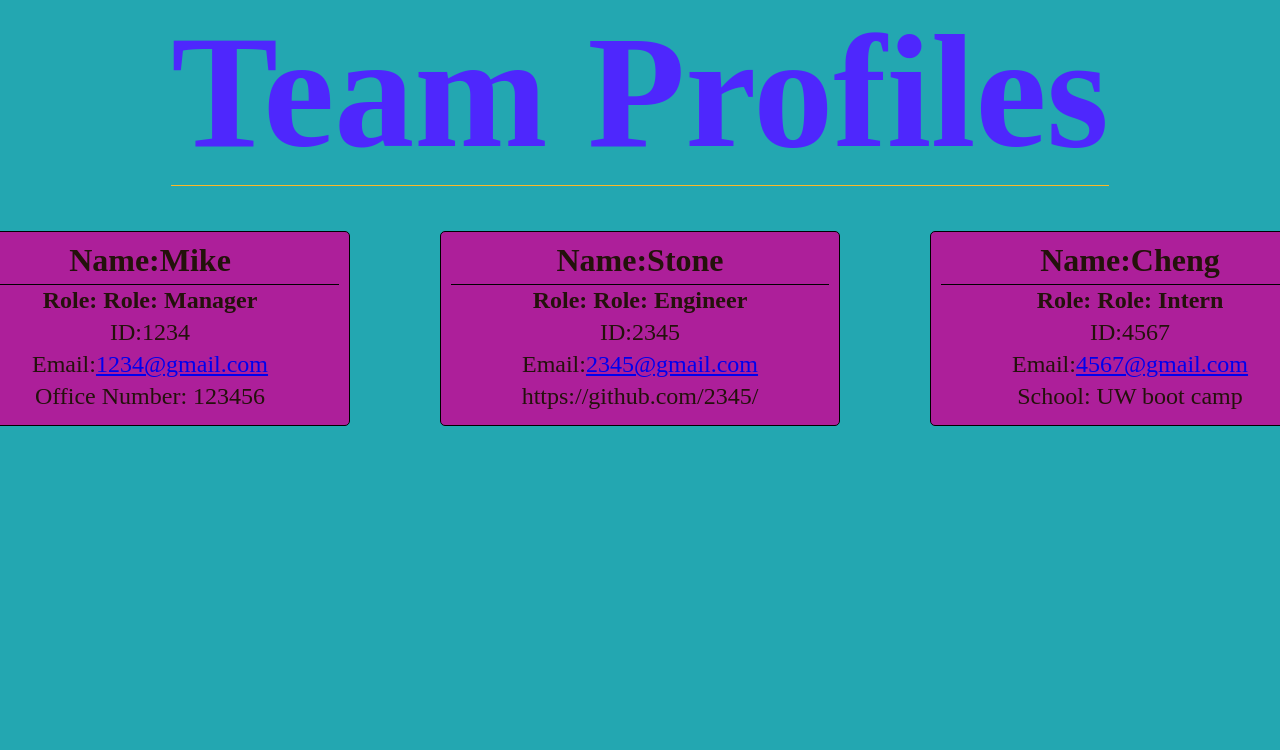
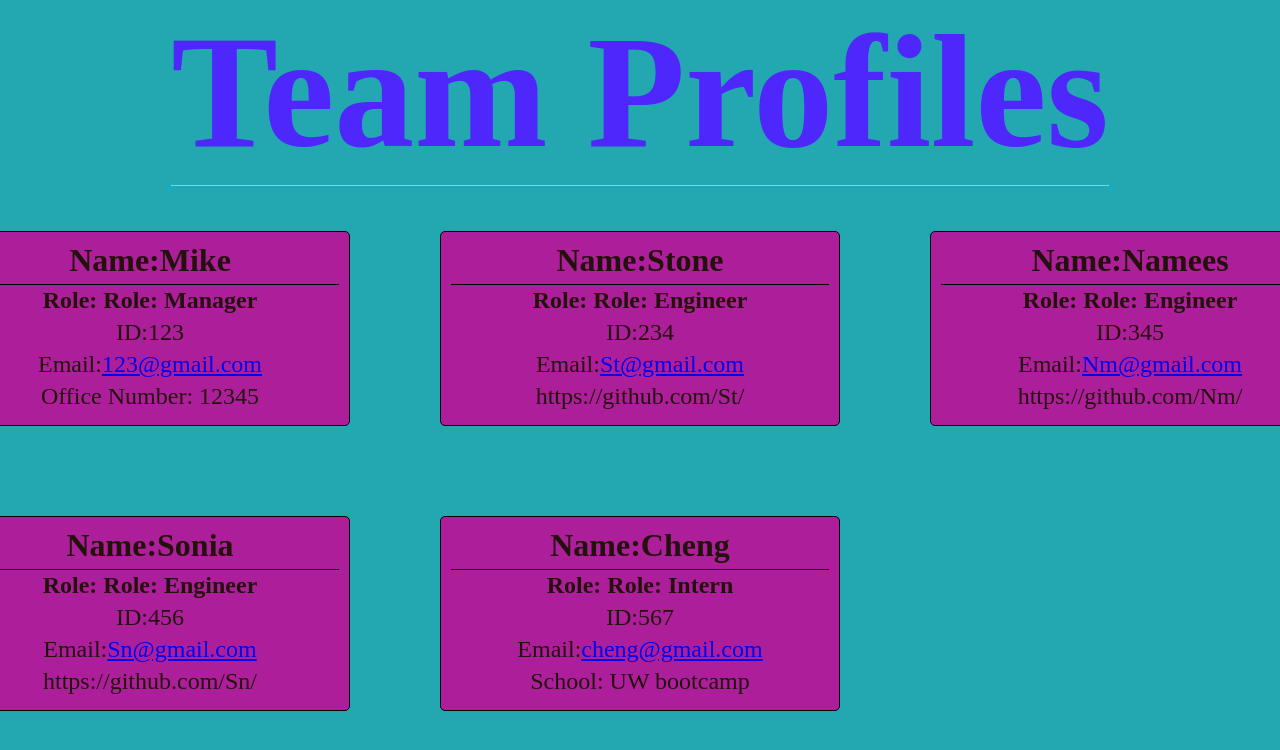
Before and after one commit to Morganbb104/Team-Profile-Generator, a website: page dist/index.html in a window 1280 px wide. Shown: the top 750 px of the page. Drawn offline with Linux system fonts and the light colour scheme.

Commit message:
+ screenshots

```diff
--- a/dist/index.html
+++ b/dist/index.html
@@ -16,21 +16,33 @@
     <div>
             <h2>Name:Mike</h2>
             <h3>Role: Role: Manager</h3>
-            <p>ID:1234</p>
-            <p>Email:<a href="mailto:https://1234@gmail.com">1234@gmail.com</a></p>
-            <p>Office Number: 123456</p>
+            <p>ID:123</p>
+            <p>Email:<a href="mailto:https://123@gmail.com">123@gmail.com</a></p>
+            <p>Office Number: 12345</p>
         </div><div>
             <h2>Name:Stone</h2>
             <h3>Role: Role: Engineer</h3>
-            <p>ID:2345</p>
-            <p>Email:<a href="mailto:https://2345@gmail.com">2345@gmail.com</a></p>
-            <p>https://github.com/2345/</p>
+            <p>ID:234</p>
+            <p>Email:<a href="mailto:https://St@gmail.com">St@gmail.com</a></p>
+            <p>https://github.com/St/</p>
+        </div><div>
+            <h2>Name:Namees</h2>
+            <h3>Role: Role: Engineer</h3>
+            <p>ID:345</p>
+            <p>Email:<a href="mailto:https://Nm@gmail.com">Nm@gmail.com</a></p>
+            <p>https://github.com/Nm/</p>
+        </div><div>
+            <h2>Name:Sonia</h2>
+            <h3>Role: Role: Engineer</h3>
+            <p>ID:456</p>
+            <p>Email:<a href="mailto:https://Sn@gmail.com">Sn@gmail.com</a></p>
+            <p>https://github.com/Sn/</p>
         </div><div>
             <h2>Name:Cheng</h2>
             <h3>Role: Role: Intern</h3>
-            <p>ID:4567</p>
-            <p>Email:<a href="mailto:https://4567@gmail.com">4567@gmail.com</a></p>
-            <p>School: UW boot camp</p>
+            <p>ID:567</p>
+            <p>Email:<a href="mailto:https://cheng@gmail.com">cheng@gmail.com</a></p>
+            <p>School: UW bootcamp</p>
         </div>
     </div>
 </body>
```
Also changed, not shown: READMEgenerated.md (deleted), rsc/images/screenshot.jpg.
